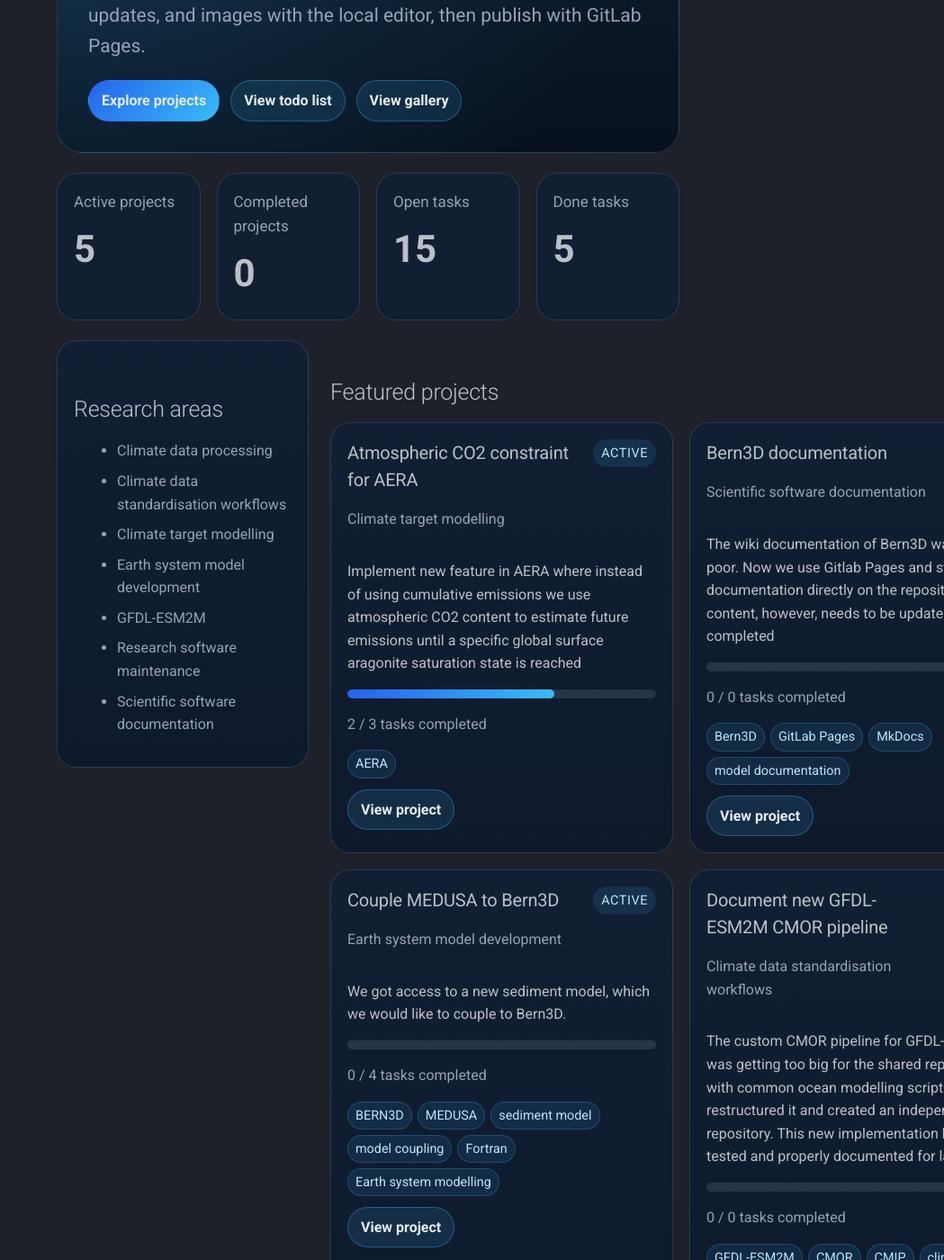
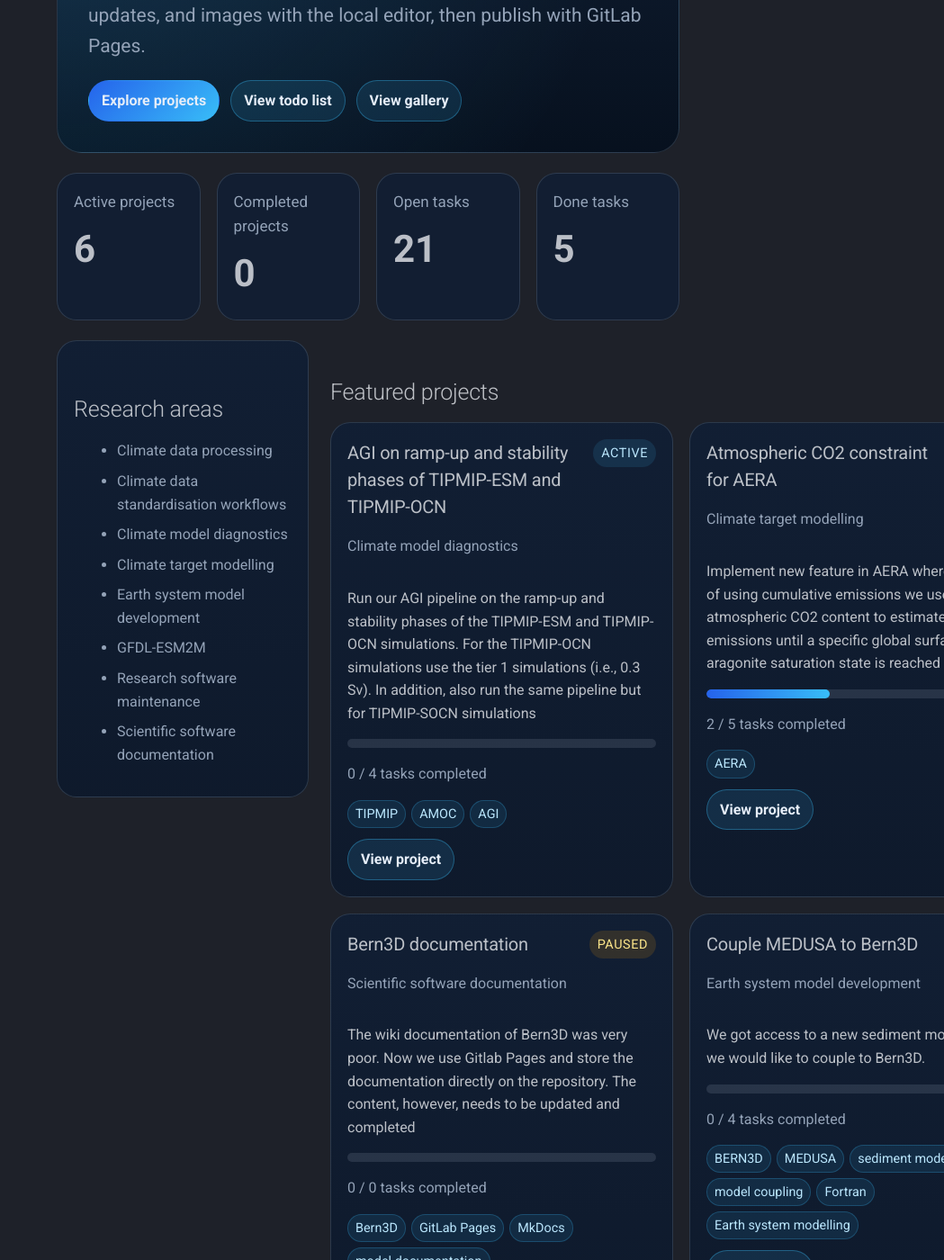
Before and after one commit to ursho2552/urs-research-atlas, an MkDocs documentation site: the page built from docs/index.md, in a window 1280 px wide and 1400 px high, scrolled down 413 px. Shown: the whole window at 90% size, without its empty margins (231-1280 px from the left). Built offline with MkDocs 1.6.1 and Material for MkDocs 9.7.7, drawn with Linux system fonts in a browser that asks for light colours; some of the changed text lies outside the part shown.

```diff
--- a/docs/assets/stylesheets/research-atlas.css
+++ b/docs/assets/stylesheets/research-atlas.css
@@ -193,3 +193,112 @@ html, body { overflow-x: auto; }
   font-family: inherit;
   line-height: 1.5;
 }
+
+.form-divider {
+  height: 1px;
+  margin: 22px 0 18px;
+  background: rgba(148, 163, 184, 0.18);
+}
+
+.add-update-button {
+  margin-top: 26px;
+  margin-bottom: 32px;
+}
+
+.plain-section {
+  padding: 0;
+  margin-top: 32px;
+  border: none;
+  background: transparent;
+  box-shadow: none;
+}
+
+.update-card {
+  padding: 18px 20px;
+  margin-bottom: 24px;
+  border: 1px solid rgba(148, 163, 184, 0.18);
+  border-radius: 16px;
+  background: rgba(15, 23, 42, 0.45);
+}
+
+.editor-update-images {
+  display: grid;
+  grid-template-columns: repeat(auto-fit, minmax(260px, 420px));
+  gap: 16px;
+  margin: 18px 0 22px;
+}
+
+.editor-update-figure {
+  margin: 0;
+  padding: 12px;
+  border: 1px solid rgba(148, 163, 184, 0.18);
+  border-radius: 14px;
+  background: rgba(2, 6, 23, 0.35);
+}
+
+.editor-update-figure img {
+  width: 100%;
+  max-height: 360px;
+  object-fit: contain;
+  border-radius: 10px;
+  display: block;
+}
+
+.editor-update-figure figcaption {
+  margin-top: 10px;
+  color: rgba(203, 213, 225, 0.82);
+  font-size: 0.85rem;
+}
+
+.add-image-to-update-form {
+  margin-top: 18px;
+  padding-top: 18px;
+  border-top: 1px solid rgba(148, 163, 184, 0.16);
+}
+
+.hidden {
+  display: none;
+}
+
+.update-card {
+  padding: 18px 20px;
+  margin-bottom: 28px;
+  border: 1px solid rgba(148, 163, 184, 0.18);
+  border-radius: 16px;
+  background: rgba(15, 23, 42, 0.45);
+}
+
+.update-card-header {
+  display: flex;
+  justify-content: space-between;
+  gap: 18px;
+  align-items: flex-start;
+  margin-bottom: 16px;
+}
+
+.update-card-header h3 {
+  margin-top: 0;
+  margin-bottom: 4px;
+}
+
+.update-text pre {
+  white-space: pre-wrap;
+  font-family: inherit;
+  line-height: 1.55;
+  margin: 0 0 18px;
+  color: inherit;
+}
+
+.update-edit-form {
+  margin-top: 16px;
+}
+
+.edit-actions {
+  display: flex;
+  gap: 12px;
+  margin-top: 18px;
+}
+
+.hidden {
+  display: none !important;
+}
--- a/docs/index.md
+++ b/docs/index.md
@@ -14,21 +14,37 @@
 </section>
 
 <section class="ra-kpi-grid">
-  <div class="ra-kpi-card"><span>Active projects</span><strong>5</strong></div>
+  <div class="ra-kpi-card"><span>Active projects</span><strong>6</strong></div>
   <div class="ra-kpi-card"><span>Completed projects</span><strong>0</strong></div>
-  <div class="ra-kpi-card"><span>Open tasks</span><strong>15</strong></div>
+  <div class="ra-kpi-card"><span>Open tasks</span><strong>21</strong></div>
   <div class="ra-kpi-card"><span>Done tasks</span><strong>5</strong></div>
 </section>
 
 <section class="ra-dashboard">
   <aside class="ra-sidebar">
     <h2>Research areas</h2>
-    <ul><li>Climate data processing</li><li>Climate data standardisation workflows</li><li>Climate target modelling</li><li>Earth system model development</li><li>GFDL-ESM2M</li><li>Research software maintenance</li><li>Scientific software documentation</li></ul>
+    <ul><li>Climate data processing</li><li>Climate data standardisation workflows</li><li>Climate model diagnostics</li><li>Climate target modelling</li><li>Earth system model development</li><li>GFDL-ESM2M</li><li>Research software maintenance</li><li>Scientific software documentation</li></ul>
   </aside>
 
   <main class="ra-main">
     <h2>Featured projects</h2>
     <div class="ra-project-grid">
+<div class="ra-project-card">
+  <div class="ra-card-head">
+    <div>
+      <h3>AGI on ramp-up and stability phases of TIPMIP-ESM and TIPMIP-OCN</h3>
+      <p class="ra-muted">Climate model diagnostics</p>
+    </div>
+    <span class="ra-badge ra-badge-active">active</span>
+  </div>
+  <p>Run our AGI pipeline on the ramp-up and stability phases of the TIPMIP-ESM and TIPMIP-OCN simulations. For the TIPMIP-OCN simulations use the tier 1 simulations (i.e., 0.3 Sv). In addition, also run the same pipeline but for TIPMIP-SOCN simulations</p>
+  <div class="ra-progress"><div class="ra-progress-bar" style="width: 0%"></div></div>
+  <p class="ra-muted">0 / 4 tasks completed</p>
+  <div class="ra-tags"><span class="ra-tag">TIPMIP</span><span class="ra-tag">AMOC</span><span class="ra-tag">AGI</span></div>
+  <a class="ra-button" href="projects/agi-on-ramp-up-and-stability-phases-of-tipmip-esm-and-tipmip-ocn/">View project</a>
+</div>
+
+
 <div class="ra-project-card">
   <div class="ra-card-head">
     <div>
@@ -38,8 +54,8 @@
     <span class="ra-badge ra-badge-active">active</span>
   </div>
   <p>Implement new feature in AERA where instead of using cumulative emissions we use atmospheric CO2 content to estimate future emissions until a specific global surface aragonite saturation state is reached</p>
-  <div class="ra-progress"><div class="ra-progress-bar" style="width: 67%"></div></div>
-  <p class="ra-muted">2 / 3 tasks completed</p>
+  <div class="ra-progress"><div class="ra-progress-bar" style="width: 40%"></div></div>
+  <p class="ra-muted">2 / 5 tasks completed</p>
   <div class="ra-tags"><span class="ra-tag">AERA</span></div>
   <a class="ra-button" href="projects/atmospheric-co2-constraint-for-aera/">View project</a>
 </div>
@@ -147,6 +163,18 @@
       <h2>Most urgent tasks</h2>
 
 <div class="ra-list-item">
+  <strong>Calculate atmospheric CO2 content from historical simulation</strong>
+  <span>Atmospheric CO2 constraint for AERA · medium · due 2026-08-07</span>
+</div>
+
+
+<div class="ra-list-item">
+  <strong>Implement new column in AERA for atmospheric CO2 content and feedback from model simulation</strong>
+  <span>Atmospheric CO2 constraint for AERA · medium · due 2026-08-07</span>
+</div>
+
+
+<div class="ra-list-item">
   <strong>Download SST</strong>
   <span>ERA5 data for MHW workshop · medium · due 2026-08-07</span>
 </div>
@@ -160,18 +188,6 @@
 
 <div class="ra-list-item">
   <strong>Download 500 hPa geopotential</strong>
-  <span>ERA5 data for MHW workshop · medium · due 2026-08-07</span>
-</div>
-
-
-<div class="ra-list-item">
-  <strong>Download Wind data</strong>
-  <span>ERA5 data for MHW workshop · medium · due 2026-08-07</span>
-</div>
-
-
-<div class="ra-list-item">
-  <strong>Download surface pressure</strong>
   <span>ERA5 data for MHW workshop · medium · due 2026-08-07</span>
 </div>
 
```
Also changed, not shown: content/projects/agi-on-ramp-up-and-stability-phases-of-tipmip-esm-and-tipmip-ocn.yml (added, +46 -0 lines), content/projects/atmospheric-co2-constraint-for-aera.yml (+21 -1 lines), docs/projects/agi-on-ramp-up-and-stability-phases-of-tipmip-esm-and-tipmip-ocn.md (added, +40 -0 lines), docs/projects/atmospheric-co2-constraint-for-aera.md (+6 -4 lines), docs/projects/index.md (+18 -2 lines), docs/todo.md (+6 -0 lines), 5 other files.
